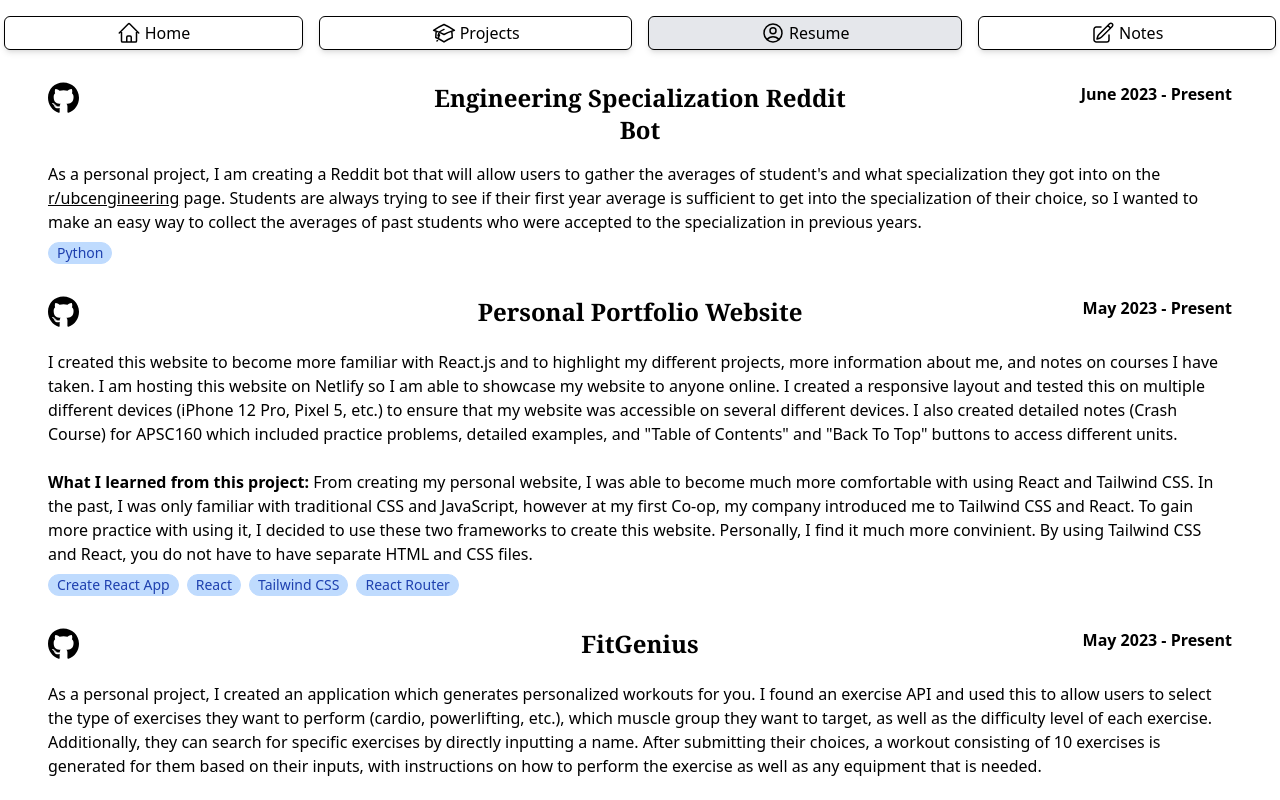
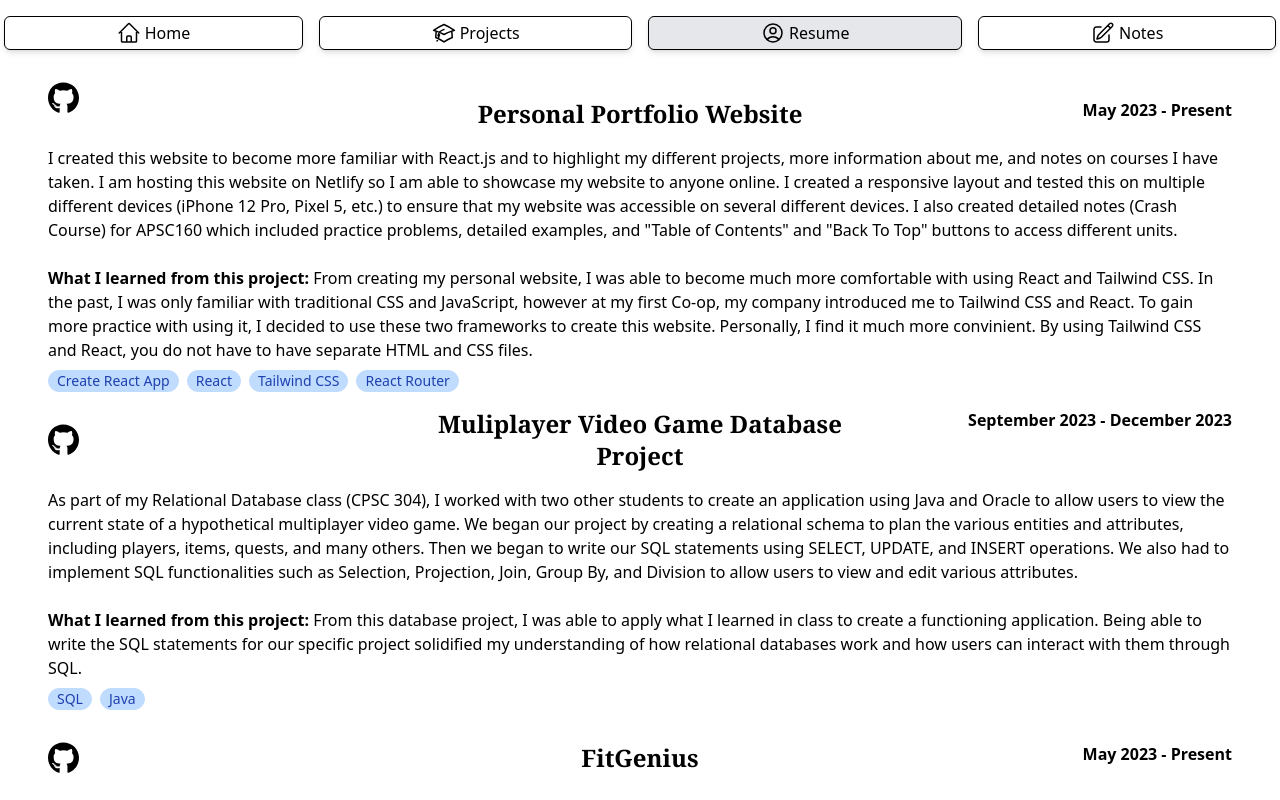
Before and after one commit to justinishiguro/JustinIshiguro.com, a React (Create React App) app: page /projects in a window 1280 px wide. Shown: the top 800 px of the page. Built offline with nearby package versions, Linux system fonts and the light colour scheme.

Commit message:
updated projects

```diff
--- a/src/Pages/Projects.js
+++ b/src/Pages/Projects.js
@@ -7,54 +7,6 @@
         <div className="flex flex-col items-center">
           <div className="grid grid-cols-3 w-full">
             <div className="pt-4 pl-12">
-              <div className="inline-block">
-                <a
-                  href="mailto:justin.ishiguro@gmail.com?subject=Reddit Bot Code Request&body=*This project is still under construction, so I have not uploaded the code to GitHub. If you would like to access the code right now, please feel free to email.*%0A%0A"
-                  target="_blank"
-                  className="col-span-1 svg-link"
-                >
-                  <svg
-                    xmlns="http://www.w3.org/2000/svg"
-                    height="2em"
-                    viewBox="0 0 496 512"
-                  >
-                    <path d="M165.9 397.4c0 2-2.3 3.6-5.2 3.6-3.3.3-5.6-1.3-5.6-3.6 0-2 2.3-3.6 5.2-3.6 3-.3 5.6 1.3 5.6 3.6zm-31.1-4.5c-.7 2 1.3 4.3 4.3 4.9 2.6 1 5.6 0 6.2-2s-1.3-4.3-4.3-5.2c-2.6-.7-5.5.3-6.2 2.3zm44.2-1.7c-2.9.7-4.9 2.6-4.6 4.9.3 2 2.9 3.3 5.9 2.6 2.9-.7 4.9-2.6 4.6-4.6-.3-1.9-3-3.2-5.9-2.9zM244.8 8C106.1 8 0 113.3 0 252c0 110.9 69.8 205.8 169.5 239.2 12.8 2.3 17.3-5.6 17.3-12.1 0-6.2-.3-40.4-.3-61.4 0 0-70 15-84.7-29.8 0 0-11.4-29.1-27.8-36.6 0 0-22.9-15.7 1.6-15.4 0 0 24.9 2 38.6 25.8 21.9 38.6 58.6 27.5 72.9 20.9 2.3-16 8.8-27.1 16-33.7-55.9-6.2-112.3-14.3-112.3-110.5 0-27.5 7.6-41.3 23.6-58.9-2.6-6.5-11.1-33.3 2.6-67.9 20.9-6.5 69 27 69 27 20-5.6 41.5-8.5 62.8-8.5s42.8 2.9 62.8 8.5c0 0 48.1-33.6 69-27 13.7 34.7 5.2 61.4 2.6 67.9 16 17.7 25.8 31.5 25.8 58.9 0 96.5-58.9 104.2-114.8 110.5 9.2 7.9 17 22.9 17 46.4 0 33.7-.3 75.4-.3 83.6 0 6.5 4.6 14.4 17.3 12.1C428.2 457.8 496 362.9 496 252 496 113.3 383.5 8 244.8 8zM97.2 352.9c-1.3 1-1 3.3.7 5.2 1.6 1.6 3.9 2.3 5.2 1 1.3-1 1-3.3-.7-5.2-1.6-1.6-3.9-2.3-5.2-1zm-10.8-8.1c-.7 1.3.3 2.9 2.3 3.9 1.6 1 3.6.7 4.3-.7.7-1.3-.3-2.9-2.3-3.9-2-.6-3.6-.3-4.3.7zm32.4 35.6c-1.6 1.3-1 4.3 1.3 6.2 2.3 2.3 5.2 2.6 6.5 1 1.3-1.3.7-4.3-1.3-6.2-2.2-2.3-5.2-2.6-6.5-1zm-11.4-14.7c-1.6 1-1.6 3.6 0 5.9 1.6 2.3 4.3 3.3 5.6 2.3 1.6-1.3 1.6-3.9 0-6.2-1.4-2.3-4-3.3-5.6-2z" />
-                  </svg>
-                </a>
-              </div>
-            </div>
-            <h1 className="col-span-1 font-bold pt-4 text-md sm:text-2xl hover:text-gray-500 font-serif text-center">
-              Engineering Specialization Reddit Bot
-            </h1>
-            <p className="col-span-1 pt-4 text-right font-bold pr-12 text-xs sm:text-base">
-              June 2023 - Present
-            </p>
-          </div>
-          <p className="px-12 pt-4">
-            As a personal project, I am creating a Reddit bot that will allow
-            users to gather the averages of student's and what specialization
-            they got into on the{" "}
-            <a
-              className="underline"
-              target="_blank"
-              href="https://www.reddit.com/r/ubcengineering/"
-            >
-              r/ubcengineering
-            </a>{" "}
-            page. Students are always trying to see if their first year average
-            is sufficient to get into the specialization of their choice, so I
-            wanted to make an easy way to collect the averages of past students
-            who were accepted to the specialization in previous years.
-          </p>
-        </div>
-        <div className="flex flex-wrap text-sm whitespace-nowrap mx-12">
-          <div className="border-[1px] border-blue-200 bg-blue-200 text-blue-800 rounded-2xl mr-2 mt-2 inline-block px-2">
-            Python
-          </div>
-        </div>
-        <div className="flex flex-col items-center">
-          <div className="grid grid-cols-3 w-full">
-            <div className="pt-8 pl-12">
               <div className="inline-block">
                 <a
                   href="https://github.com/justinishiguro/JustinIshiguro.com"
@@ -118,7 +70,61 @@
             React Router
           </div>
         </div>
-
+        <div className="flex flex-col items-center">
+          <div className="grid grid-cols-3 w-full">
+            <div className="pt-8 pl-12">
+              <div className="inline-block">
+                <a
+                  href="mailto:justin.ishiguro@gmail.com?subject=Database Project Code Request&body=*Since this is an academic project, I am unable to publicly upload the code to GitHub. Please email to request access to the source code.*%0A%0A"
+                  target="_blank"
+                  className="col-span-1 svg-link"
+                >
+                  <svg
+                    xmlns="http://www.w3.org/2000/svg"
+                    height="2em"
+                    viewBox="0 0 496 512"
+                  >
+                    <path d="M165.9 397.4c0 2-2.3 3.6-5.2 3.6-3.3.3-5.6-1.3-5.6-3.6 0-2 2.3-3.6 5.2-3.6 3-.3 5.6 1.3 5.6 3.6zm-31.1-4.5c-.7 2 1.3 4.3 4.3 4.9 2.6 1 5.6 0 6.2-2s-1.3-4.3-4.3-5.2c-2.6-.7-5.5.3-6.2 2.3zm44.2-1.7c-2.9.7-4.9 2.6-4.6 4.9.3 2 2.9 3.3 5.9 2.6 2.9-.7 4.9-2.6 4.6-4.6-.3-1.9-3-3.2-5.9-2.9zM244.8 8C106.1 8 0 113.3 0 252c0 110.9 69.8 205.8 169.5 239.2 12.8 2.3 17.3-5.6 17.3-12.1 0-6.2-.3-40.4-.3-61.4 0 0-70 15-84.7-29.8 0 0-11.4-29.1-27.8-36.6 0 0-22.9-15.7 1.6-15.4 0 0 24.9 2 38.6 25.8 21.9 38.6 58.6 27.5 72.9 20.9 2.3-16 8.8-27.1 16-33.7-55.9-6.2-112.3-14.3-112.3-110.5 0-27.5 7.6-41.3 23.6-58.9-2.6-6.5-11.1-33.3 2.6-67.9 20.9-6.5 69 27 69 27 20-5.6 41.5-8.5 62.8-8.5s42.8 2.9 62.8 8.5c0 0 48.1-33.6 69-27 13.7 34.7 5.2 61.4 2.6 67.9 16 17.7 25.8 31.5 25.8 58.9 0 96.5-58.9 104.2-114.8 110.5 9.2 7.9 17 22.9 17 46.4 0 33.7-.3 75.4-.3 83.6 0 6.5 4.6 14.4 17.3 12.1C428.2 457.8 496 362.9 496 252 496 113.3 383.5 8 244.8 8zM97.2 352.9c-1.3 1-1 3.3.7 5.2 1.6 1.6 3.9 2.3 5.2 1 1.3-1 1-3.3-.7-5.2-1.6-1.6-3.9-2.3-5.2-1zm-10.8-8.1c-.7 1.3.3 2.9 2.3 3.9 1.6 1 3.6.7 4.3-.7.7-1.3-.3-2.9-2.3-3.9-2-.6-3.6-.3-4.3.7zm32.4 35.6c-1.6 1.3-1 4.3 1.3 6.2 2.3 2.3 5.2 2.6 6.5 1 1.3-1.3.7-4.3-1.3-6.2-2.2-2.3-5.2-2.6-6.5-1zm-11.4-14.7c-1.6 1-1.6 3.6 0 5.9 1.6 2.3 4.3 3.3 5.6 2.3 1.6-1.3 1.6-3.9 0-6.2-1.4-2.3-4-3.3-5.6-2z" />
+                  </svg>
+                </a>
+              </div>
+            </div>
+            <h1 className="col-span-1 font-bold pt-4 text-md sm:text-2xl hover:text-gray-500 font-serif text-center">
+              Muliplayer Video Game Database Project
+            </h1>
+            <p className="col-span-1 pt-4 text-right font-bold pr-12 text-xs sm:text-base">
+              September 2023 - December 2023
+            </p>
+          </div>
+          <p className="px-12 pt-4">
+            As part of my Relational Database class (CPSC 304), I worked with two
+            other students to create an application using Java and Oracle to allow
+            users to view the current state of a hypothetical multiplayer video game.
+            We began our project by creating a relational schema to plan the various
+            entities and attributes, including players, items, quests, and many others.
+            Then we began to write our SQL statements using SELECT, UPDATE, and INSERT
+            operations. We also had to implement SQL functionalities such as Selection,
+            Projection, Join, Group By, and Division to allow users to view and edit various
+            attributes.
+            <br />
+            <br />
+            <span className="font-bold">
+              What I learned from this project:{" "}
+            </span>
+            From this database project, I was able to apply what I learned in class
+            to create a functioning application. Being able to write the SQL statements
+            for our specific project solidified my understanding of how relational
+            databases work and how users can interact with them through SQL.
+          </p>
+        </div>
+        <div className="flex flex-wrap text-sm whitespace-nowrap mx-12">
+          <div className="border-[1px] border-blue-200 bg-blue-200 text-blue-800 rounded-2xl mr-2 mt-2 inline-block px-2">
+            SQL
+          </div>
+          <div className="border-[1px] border-blue-200 bg-blue-200 text-blue-800 rounded-2xl mr-2 mt-2 inline-block px-2">
+            Java
+          </div>
+        </div>
         <div className="flex flex-col items-center">
           <div className="grid grid-cols-3 w-full">
             <div className="pt-8 pl-12">
```
